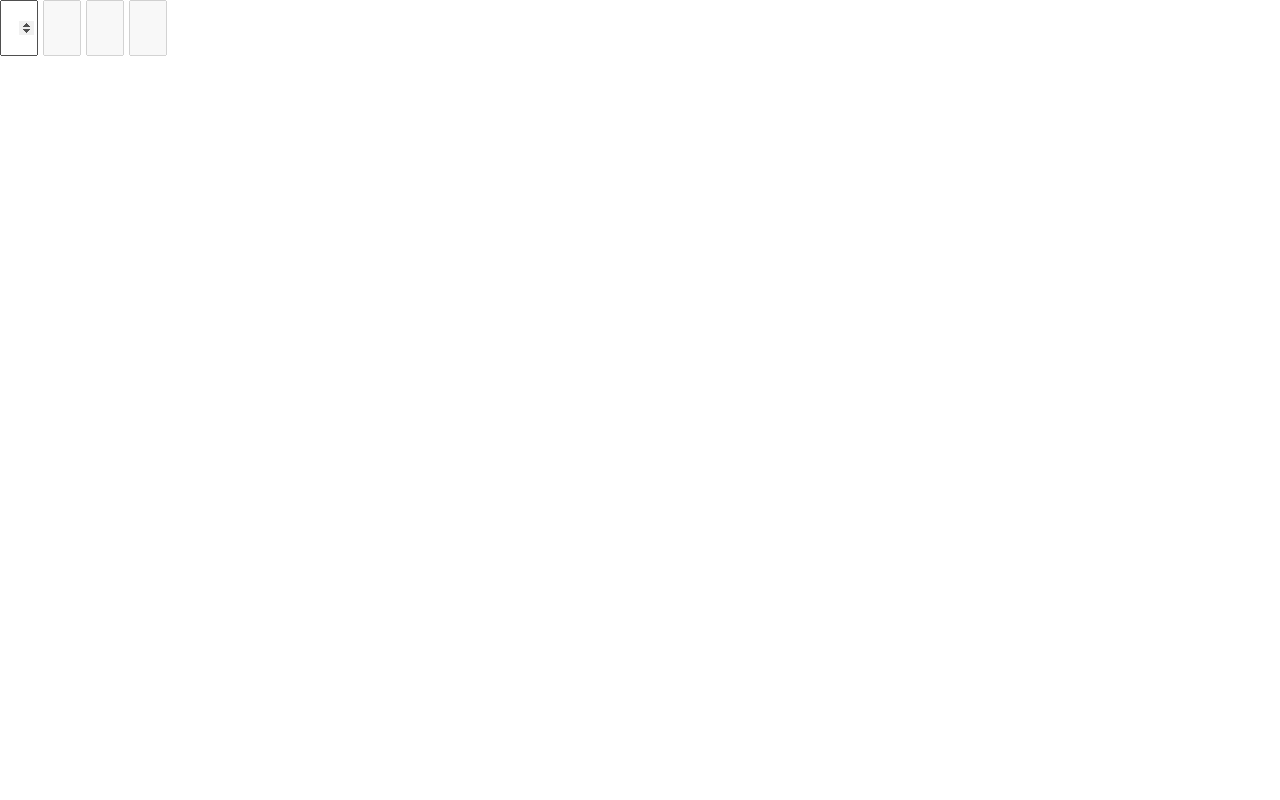
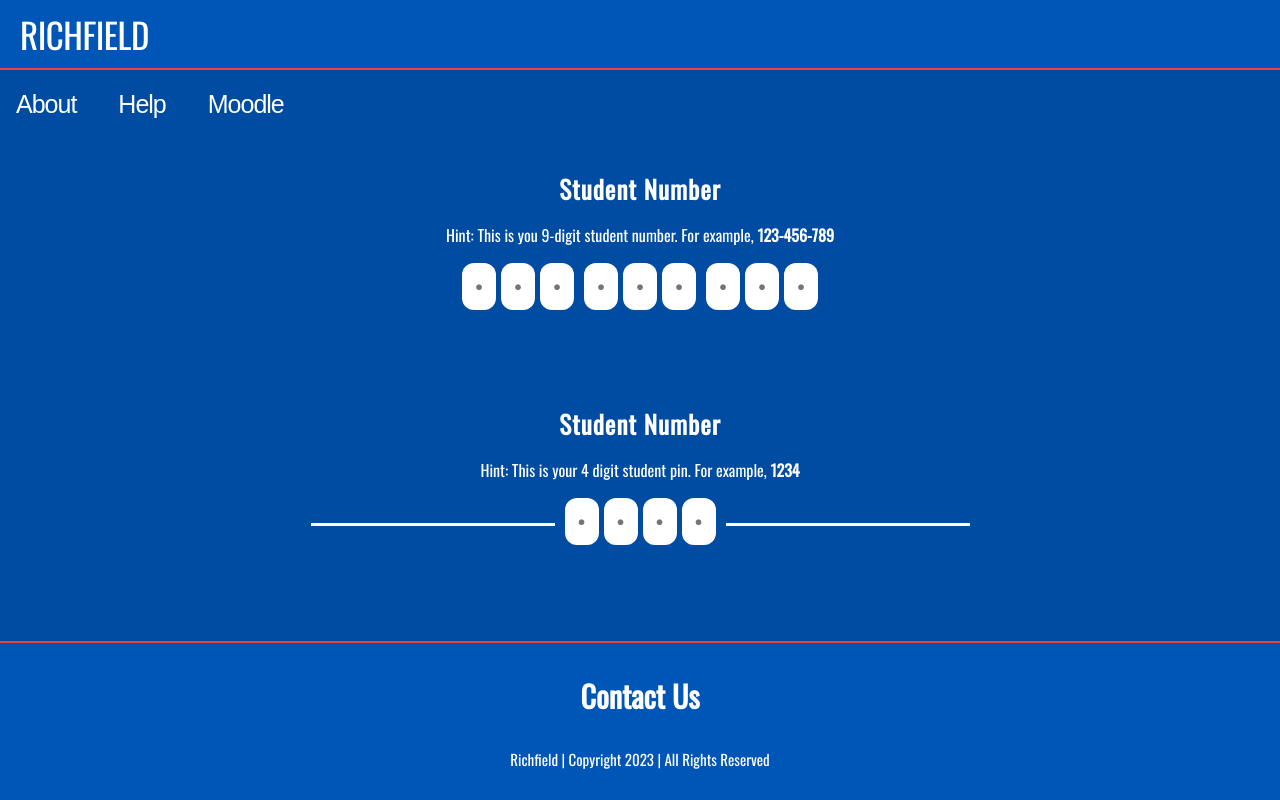
Before and after one commit to ShekoG1/ITProject700, a React (Create React App) app in the folder client/: page / in a window 1280 px wide. Built offline with nearby package versions, Linux system fonts and the light colour scheme.

Commit message:
Added base styling and frontend logic to login page | Added all necessary components with stylesheets

```diff
--- a/client/src/App.css
+++ b/client/src/App.css
@@ -1,11 +1,17 @@
-@font-face {
-  font-family: "Oswald";
-  src: url("./lib/assets/Oswald/Oswald-VariableFont_wght.ttf")
-}
+@import url('https://fonts.googleapis.com/css2?family=Oswald&display=swap');
 
 :root {
   --red: #F0413D;
-  font-family: 'Oswald',sans-serif;
+  --blue: #004CA2;
+  --blue-light: #0056B7;
+  --blue-modal: #165AAA;
+  --grey: #757575;
+  font-family: 'Oswald';
+}
+
+body{
+  font-family: 'Oswald', sans-serif;
+  background-color: var(--blue);
 }
 
 /* FilledBtn */
@@ -34,14 +40,63 @@
 /* PinInput */
 .PinInput-Container{
   display: flex;
+  justify-content: center;
+  align-items: center;
+  gap: 5px;
+}
+.Pins-Row{
+  display: flex;
   flex-direction: row;
   gap: 5px;
+  justify-content: center;
+  align-items: center;
 }
 .PinInput-Pin{
   width: 30px;
   height: 50px;
+  border-radius: 12px;
+  border: none;
+  text-align: center;
+  color: var(--grey);
+  font-weight: bolder;
+}
+.PinInput-Pin:focus{
+  border: none;
+}
+.PinInput-Pin:disabled{
+  background-color: white;
+}
+.PinInput-SubmitBtn-Container{
+  display: flex;
+  flex-direction: row;
+  justify-content: center;
+  align-items: center;
+}
+/* NavBtn */
+.NavBtn{
+  background-color: transparent;
+  border: none;
+}
+.NavBtn:focus{
+  border: none;
+}
+.NavBtn span{
+  font-size: 25px;
+  padding: 10px;
+  color: white;
+}
+.NavBtn .hover{
+  width: 100%;
+  max-width: 0;
+  height: 2px;
+  background-color: var(--red);
+  transition: all 1s;
+}
+.NavBtn:hover .hover{
+  max-width: 100%;
 }
 
+/* Animations */
 @keyframes fadeLeftIn {
   from {
     position: absolute;
@@ -53,3 +108,16 @@
     opacity: 1;
   }
 }
+
+/* General formatting */
+/* Chrome, Safari, Edge, Opera */
+input::-webkit-outer-spin-button,
+input::-webkit-inner-spin-button {
+  -webkit-appearance: none;
+  margin: 0;
+}
+
+/* Firefox */
+input[type=number] {
+  -moz-appearance: textfield;
+}
--- a/client/src/components/NavBtn.jsx
+++ b/client/src/components/NavBtn.jsx
@@ -0,0 +1,30 @@
+import './../lib/style/login.css'
+
+export default function NavBtn(props){
+
+    /*
+        Requried:
+        - href
+        - text
+
+        Optional:
+        - onclick
+        - returnElement
+    */
+
+    const btnClick = (e)=>{
+        if(props.onclick){
+            props.onclick();
+        }
+        props.newTab ? window.open(props.href, "_blank") : window.location.href = props.href;
+    }
+
+    return(
+        <button className="NavBtn" onClick={btnClick}>
+            <span>
+                {props.text}
+            </span>
+            <div className="hover"></div>
+        </button>
+    );
+}
--- a/client/src/components/PinInput.jsx
+++ b/client/src/components/PinInput.jsx
@@ -7,6 +7,7 @@ export default function PinInput(props) {
         - OnSubmit (function)
         - autoSubmit (bool)
         - pinCount (int)
+        - submitBtn
     */
 
     const [allowOnChange, setAllowOnChange] = useState(true);
@@ -18,47 +19,71 @@ export default function PinInput(props) {
             setAllowOnChange(false);
             // Do something when the delete or backspace key is pressed
             console.log('Delete or Backspace key pressed');
+            // Focus on previous sibling if available
+            if(e.target.previousSibling){
                 // Disable curremt pin input
                 e.target.disabled = true;
-            // Focus on previous sibling if available
-            if(e.target.previousSibling){
                 let previousElement = e.target.previousSibling;
                 previousElement.focus();
+                previousElement.select();
+            }
+        }else if(e.keyCode === 13){
+            if(e.target.value !== "" && e.target.nextSibling){
+                let nextElement = e.target.nextSibling;
+                nextElement.disabled = false;
+                nextElement.focus();
             }
         }
     };
     const onChange = (e)=>{
-        if(allowOnChange){
         // If input on target is greater than 1 character in length, then remove the last character
         if(e.target.value.toString().length > 1){
-                e.target.value = parseInt(e.target.value.toString().slice(0, -1));
+            e.target.value = parseInt(e.target.value.toString().slice(1));
         }
+
             // Check if the target has any next siblings
             if(e.target.nextSibling){
+                setAllowOnChange(true);
+                if(allowOnChange){
                     let nextElement = e.target.nextSibling;
                     nextElement.disabled = false;
                     nextElement.focus();
+                }
             }else{
                 // Handle auto-submit logic
-                if(props.autoSubmit){
-                    onSubmit();
+                if(props.autoSubmit && e.target.value !== ""){
+                    onSubmit(e.target);
                 }
             }
+
     }
+    const onSubmit = (e)=>{
+        // Handle submit code here
+        let userInput = [e.value];
+
+        while(e.previousSibling){
+            userInput.push(e.previousSibling.value);
+            e = e.previousSibling;
         }
-    const onSubmit = ()=>{
-        // Handle submit code here
-        // ##############################
+
+        userInput = userInput.reverse().join('');
+        console.log("userInput: "+userInput);
 
         // Call the pre-defined onsubmit property after any necessary expressions
-        props.OnSubmit();
+        props.OnSubmit(userInput);
     };
 
   return (
-    <div className='PinInput-Container'>
+    <div className='PinInput-Container' style={{ flexDirection: props.flexDirection === "row" ? "row" : "column" }}>
+
+        <div className='Pins-Row'>
             {Array.from({ length: props.pinCount }, (_, i) => (
-            <input key={`pin-${i}`} type="number" min="0" max="9" onKeyUp={onKeyPressed} onChange={onChange} className='PinInput-Pin' id={`pin-${i}`} disabled={i !== 0} />
+                <input key={`pin-${i}`} type="number" min="0" max="9" onKeyUp={onKeyPressed} onChange={onChange} className='PinInput-Pin' id={`pin-${i}`} disabled={i !== 0} placeholder='&#x25CF;' />
             ))}
+        </div>
+        <div className='PinInput-SubmitBtn-Container'>
+            {props.submitBtn}
+        </div>
     </div>
   );
 }
--- /dev/null
+++ b/client/src/lib/style/login.css
@@ -0,0 +1,117 @@
+#login-header{
+    width: 100%;
+    height: 70px;
+    background-color: var(--blue-light);
+    display: flex;
+    justify-content: center;
+    align-items: center;
+    color: white;
+    font-size: 35px;
+    font-weight: 400;
+    letter-spacing: -0.5px;
+    border-bottom: 2px solid var(--red);
+    box-sizing: border-box;
+}
+/* Navigation */
+nav{
+    display: flex;
+    justify-content: center;
+    align-items: center !important;
+    gap: 10px;
+    overflow: auto;
+    padding: 5px 0 5px 0;
+    height: 60px;
+}
+nav .NavBtn span{
+    letter-spacing: -1px;
+}
+
+/* Student input */
+#student-number-container{
+    padding: 30px;
+}
+#student-pin-container{
+    padding: 0 30px 0 30px;
+}
+#student-number-container, #student-pin-container{
+    color: white;
+    font-weight: lighter;
+}
+#student-number-container span, #student-pin-container span{
+    font-size: 25px;
+    letter-spacing: 1px;
+    font-weight: bold;
+}
+#student-number-container .PinInput-Pin{
+    width: 20px;
+    height: 35px;
+}
+#student-pin-container .PinInput-Pin{
+    width: 30px;
+    height: 45px;
+}
+#student-number-container .PinInput-Container .Pins-Row .PinInput-Pin:nth-child(3), #student-number-container .PinInput-Container .Pins-Row .PinInput-Pin:nth-child(6){
+    margin-right: 5px;
+}
+#student-pin{
+    display: flex;
+    justify-content: center;
+    align-items: center;
+    gap: 10px;
+}
+
+/* Line deco */
+.decorative-line{
+    height: 3px;
+    background-color: white;
+    width: 20%;
+}
+
+/* Footer */
+footer{
+    width: 100%;
+    background-color: var(--blue-light);
+    color: white;
+    position: absolute;
+    bottom: 0;
+    padding: 30px;
+    display: flex;
+    gap: 30px;
+    flex-direction: column;
+    justify-content: center;
+    align-items: center;
+    border-top: 2px solid var(--red);
+    box-sizing: border-box;
+}
+footer .contact-cta span{
+    font-size: 30px;
+}
+footer .legal{
+    font-size: 15px;
+}
+
+/* Desktop */
+@media only screen and (min-width: 768px) {
+    #login-header{
+        padding-left: 20px;
+    }
+    #login-header,nav{
+        justify-content: left;
+    }
+    #student-number-container, #student-pin-container{
+        display: flex;
+        flex-direction: column;
+        align-items: center;
+        justify-content: center;
+    }
+    #student-pin-container{
+        padding-top: 60px;
+    }
+    #student-pin{
+        width: 100%;
+    }
+    #student-number-container .PinInput-Pin{
+        width: 30px;
+        height: 45px;
+    }
+}
--- a/client/src/views/auth/Login.jsx
+++ b/client/src/views/auth/Login.jsx
@@ -1,15 +1,68 @@
-import FilledBtn from "../../components/FilledBtn";
 import PinInput from "../../components/PinInput";
+import NavBtn from "../../components/NavBtn";
+import { useState } from "react";
 
 export default function Login(){
-    const myAction = ()=>{
-        alert("Clicked")
+
+    const [studentNumber, setStudentNumber] = useState(null);
+    const [studentPin, setStudentPin] = useState(null);
+
+    const saveStudentNumber = (input)=>{
+        setStudentNumber(input.toString());
+
+        if(studentPin !== null){
+            // Make API request
+            console.log(studentNumber);
+            console.log(studentPin);
+        }
+    }
+    const login = (input)=>{
+        setStudentPin(input.toString());
+
+        // Make API request
+        if(studentNumber !== null){
+            console.log(studentNumber);
+            console.log(studentPin);
+        }
     };
 
     return(
         <>
-            {/* <FilledBtn label={"ClickMe"} onClick={myAction}/> */}
-            <PinInput pinCount={4} />
+            <header id="login-header">
+                RICHFIELD
+            </header>
+
+            <div className="content">
+                <nav>
+                    <NavBtn href={"#home"} text={"About"} />
+                    <NavBtn href={"#home"} text={"Help"} />
+                    <NavBtn href={"https://learning.richfield.ac.za/HET/login/index.php"} text={"Moodle"} newTab={true}/>
+                </nav>
+
+                <div id="student-number-container">
+                    <span>Student Number</span>
+                    <p>Hint: This is you 9-digit student number. For example, <strong>123-456-789</strong></p>
+                    <PinInput pinCount={9} flexDirection="column" autoSubmit={true} OnSubmit={saveStudentNumber}/>
+                </div>
+                <div id="student-pin-container">
+                    <span>Student Number</span>
+                    <p>Hint: This is your 4 digit student pin. For example, <strong>1234</strong></p>
+                    <div id="student-pin">
+                        <div className="decorative-line"></div><PinInput pinCount={4} flexDirection="column" autoSubmit={true} OnSubmit={login}/><div className="decorative-line"></div>
+                    </div>
+                </div>
+            </div>
+
+            <footer>
+                <div className="contact-cta">
+                    <span><strong>Contact Us</strong></span>
+                </div>
+                <div className="legal">
+                    <span>
+                    Richfield | Copyright 2023 | All Rights Reserved
+                    </span>
+                </div>
+            </footer>
         </>
     );
 }
```
Also changed, not shown: client/src/lib/assets/icons/info-empty.svg (added). Lines whose indentation alone changed are shown as unchanged.
